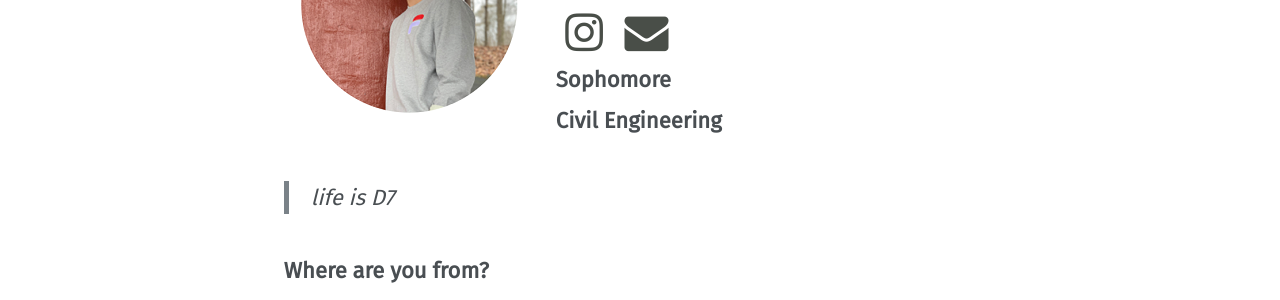
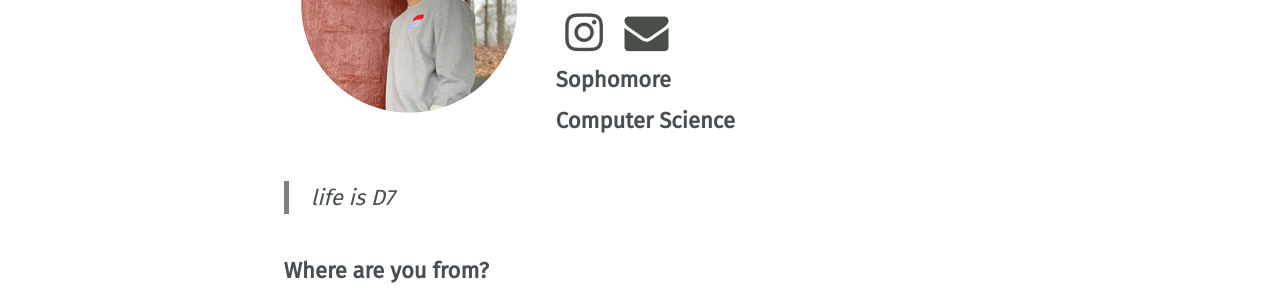
Before and after one commit to vtfasa/vtfasa.github.io, a Jekyll site: the page built from _pages/officers/d7.md, in a window 1280 px wide and 900 px high. Shown: the part 302-602 px from the top of the window. Built offline with Jekyll 4.4.1, drawn with Linux system fonts in a browser that asks for light colours; some web fonts are replaced.

Commit message:
Update d7.md

```diff
--- a/_pages/officers/d7.md
+++ b/_pages/officers/d7.md
@@ -19,7 +19,7 @@ permalink: /officers/d7/
 <a href="https://www.instagram.com/joshmprotacio/" style="margin: 0; padding: 0"><i class="fa fa-2x fa-fw fa-instagram" style="color: #494e48"></i></a>
 <a href="mailto:joshp28@vt.edu" style="margin: 0; padding: 0"><i class="fa fa-2x fa-fw fa-envelope" style="color: #494e48"></i></a></p>
 <h3 style="margin-top: 0">Sophomore</h3>
-**Civil Engineering**
+**Computer Science**
 
 > life is D7
 
```
